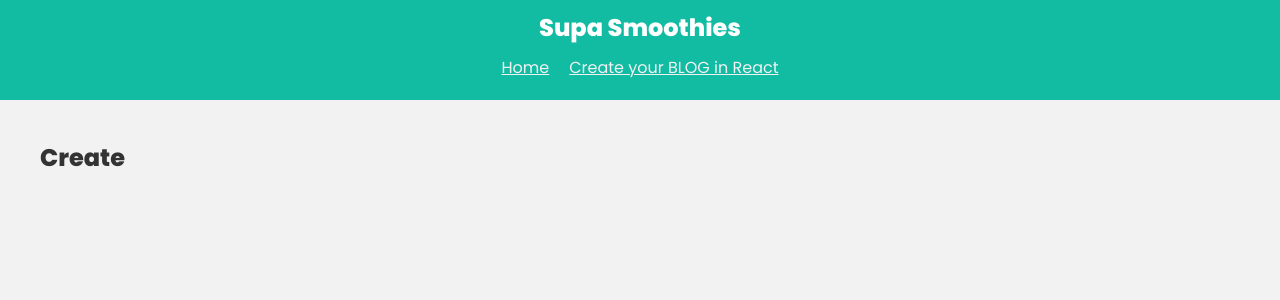
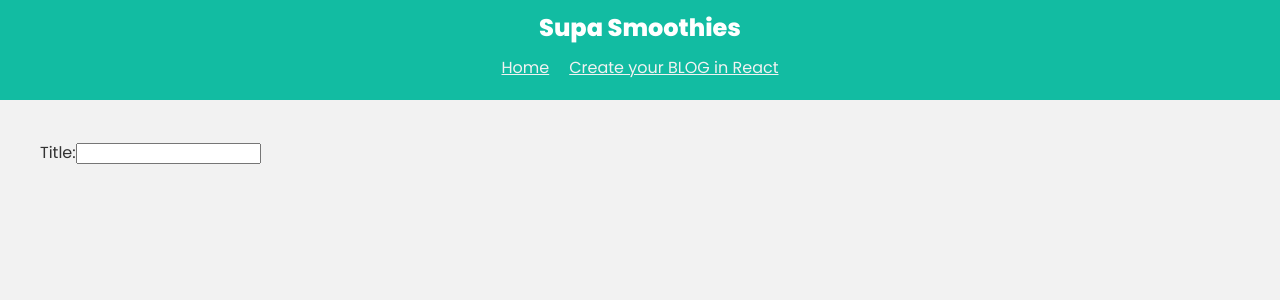
Before and after one commit to nathansolfan/Supabase, a React (Create React App) app: page /create in a window 1280 px wide. Shown: the top 300 px of the page. Built offline with nearby package versions, Linux system fonts and the light colour scheme; no server answers.

Commit message:
Basic form for the title

```diff
--- a/src/pages/Create.js
+++ b/src/pages/Create.js
@@ -8,7 +8,15 @@ const Create = () => {
 
   return (
     <div className="page create">
-      <h2>Create</h2>
+      <form action="">
+        <label>Title:</label>
+        <input
+          type="text"
+          id="method"
+          value={title}
+          onChange={(e) => setTitle(e.target.value)}
+        />
+      </form>
     </div>
   );
 };
```
